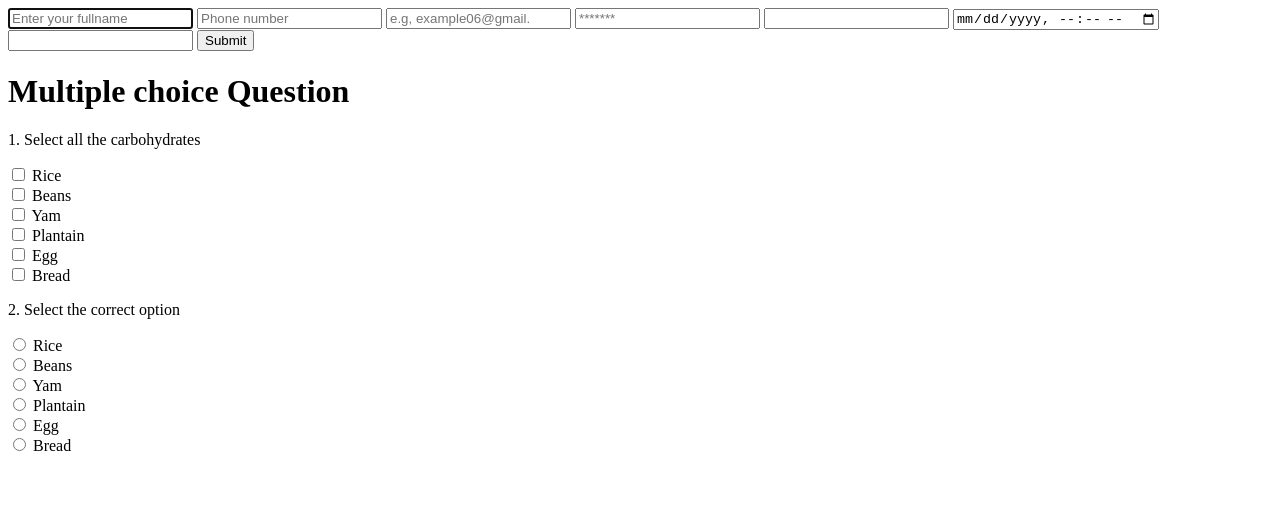
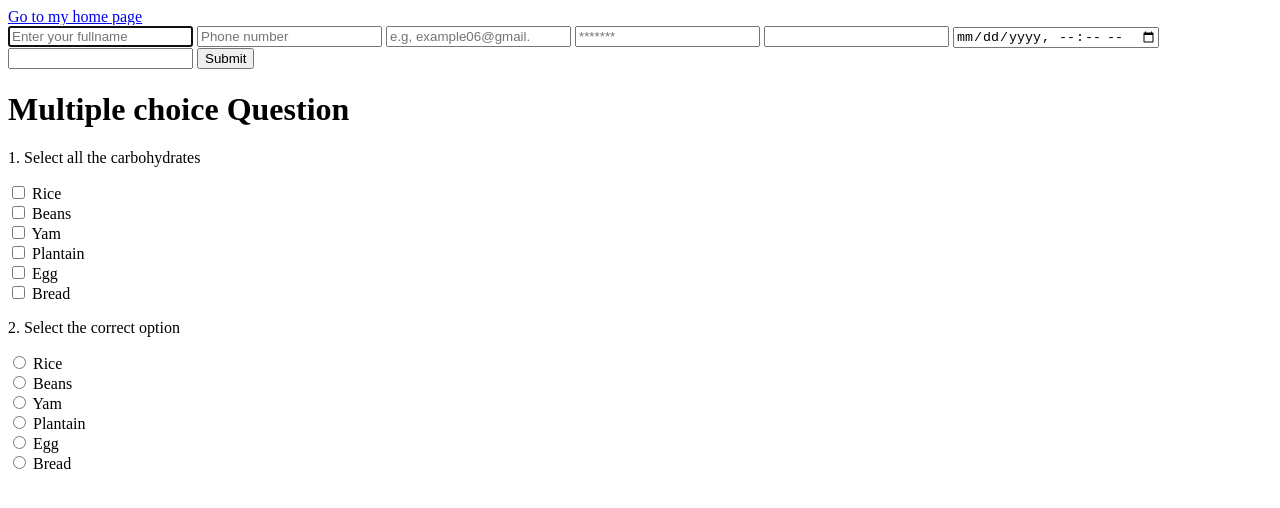
Before and after one commit to taiwoademola065-dotcom/HTML-FORMS-AND-TABLES, a plain HTML site: page index.html in a window 1280 px wide. Drawn offline with Linux system fonts and the light colour scheme.

Commit message:
Forms and Table update

```diff
--- a/index.html
+++ b/index.html
@@ -8,6 +8,7 @@
 </head>
 
 <body>
+  <a href="./Table.html"> Go to my home page </a>
   <!--    forms -->
   <form action="./dashboard" method="get">
     <input type="text" placeholder="Enter your fullname" required autofocus>
```
Also changed, not shown: Table.html (+1 -0 lines).
